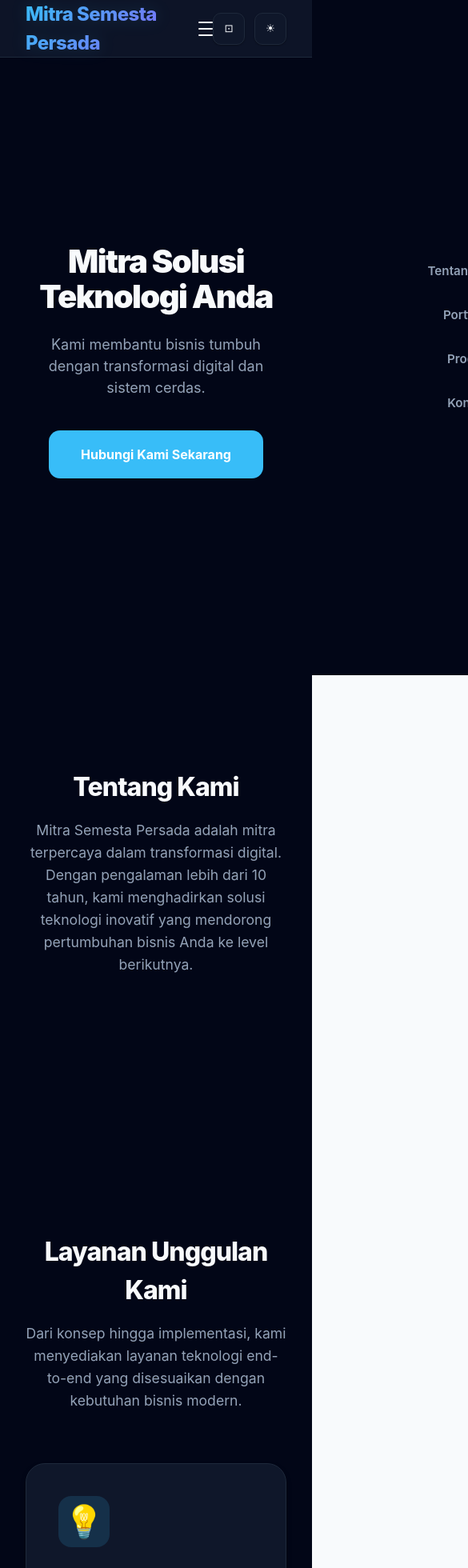
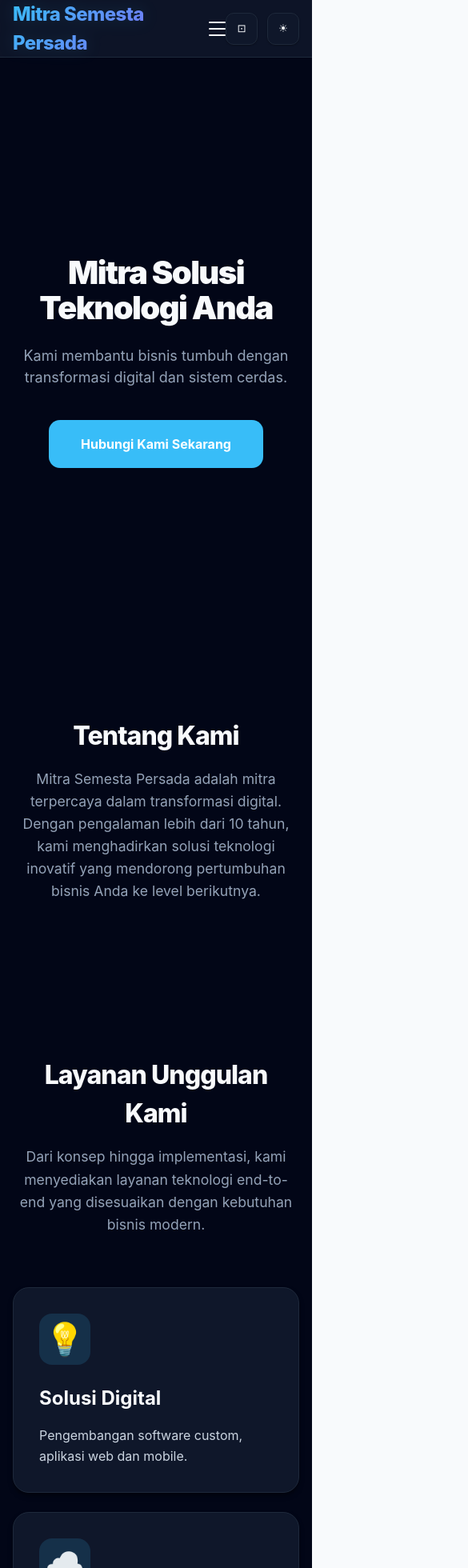
Before and after one commit to satriamasada/myapp-landingweb, a React (Create React App) app: page / in a window 390 px wide. Shown: the top 1960 px of the page at 80% size, 585 px wide, since content can reach past the window. Built offline with nearby package versions, Linux system fonts and the light colour scheme; no server answers.

Commit message:
mobile 300px

```diff
--- a/src/App.css
+++ b/src/App.css
@@ -38,8 +38,11 @@
   padding: 0;
 }
 
-html {
+html, body {
   scroll-behavior: smooth;
+  overflow-x: hidden; /* Prevent horizontal scroll globally */
+  width: 100%;
+  position: relative;
 }
 
 body {
@@ -48,7 +51,6 @@ body {
   color: var(--text);
   line-height: 1.5;
   transition: background-color 0.3s ease, color 0.3s ease;
-  overflow-x: hidden;
 }
 
 /* Ensure landing wrapper also inherits the background correctly */
@@ -181,6 +183,10 @@ body {
 
 /* Mobile Responsive Navbar */
 @media (max-width: 992px) {
+  .navbar {
+    padding: 0 1rem; /* Reduced padding */
+  }
+
   .nav-links {
     position: fixed;
     top: 0;
@@ -264,7 +270,17 @@ body {
 
 /* Sections */
 .section {
-  padding: 8rem 2rem;
+  padding: 6rem 2rem;
+}
+
+@media (max-width: 768px) {
+  .section {
+    padding: 4rem 1rem; /* Smaller padding on mobile */
+  }
+
+  .hero {
+    padding: 4rem 1rem;
+  }
 }
 
 .section h2 {
@@ -287,8 +303,8 @@ body {
 /* Fluid Grid System */
 .grid {
   display: grid;
-  grid-template-columns: repeat(auto-fit, minmax(320px, 1fr));
-  gap: 2rem;
+  grid-template-columns: repeat(auto-fit, minmax(280px, 1fr)); /* Reduced from 320px */
+  gap: 1.5rem; /* Slightly smaller gap */
   max-width: 1200px;
   margin: 0 auto;
 }
@@ -303,13 +319,14 @@ body {
 .card {
   background: var(--card);
   border: 1px solid var(--border);
-  border-radius: 24px;
-  padding: 2.5rem;
+  border-radius: 20px; /* Slightly smaller radius for mobile feel */
+  padding: 2rem; /* Reduced padding from 2.5rem */
   transition: var(--transition);
   display: flex;
   flex-direction: column;
   box-shadow: var(--shadow-md);
   height: 100%;
+  width: 100%; /* Ensure it fits container */
 }
 
 .card:hover {
```
